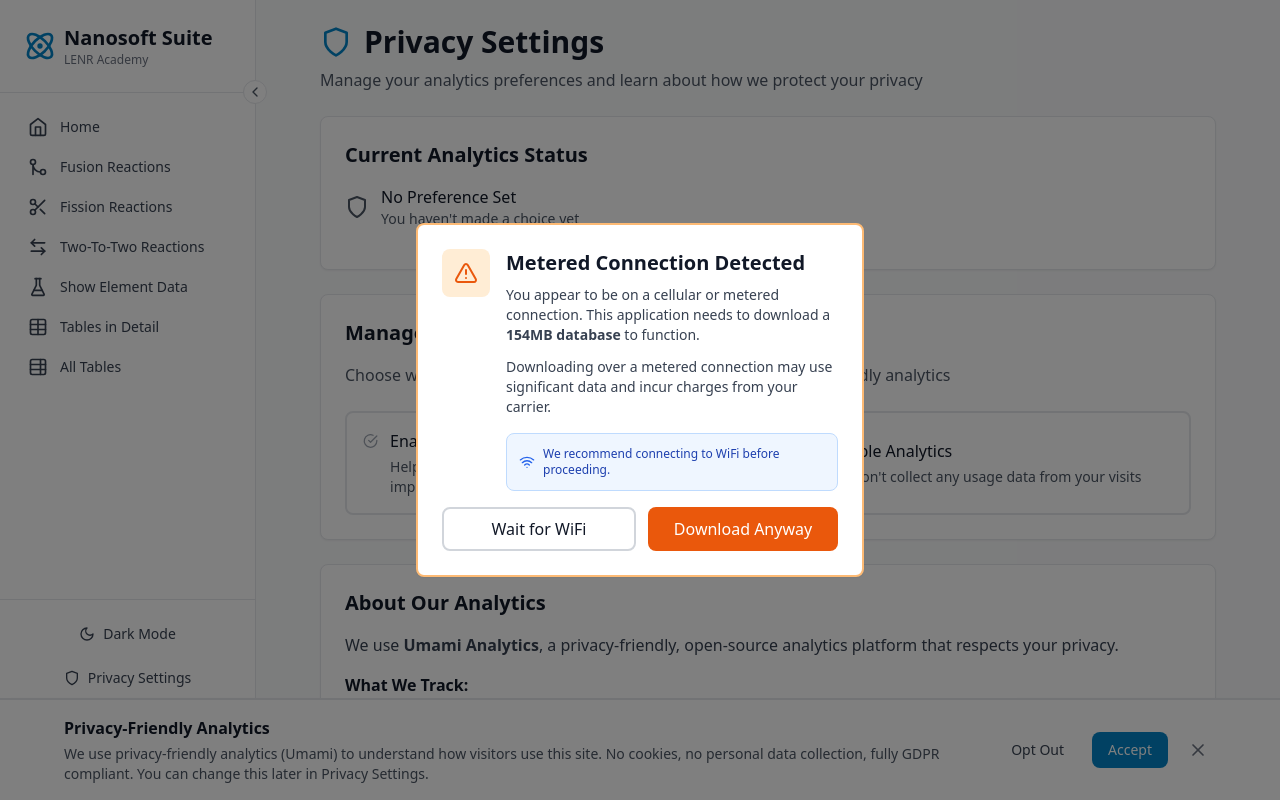
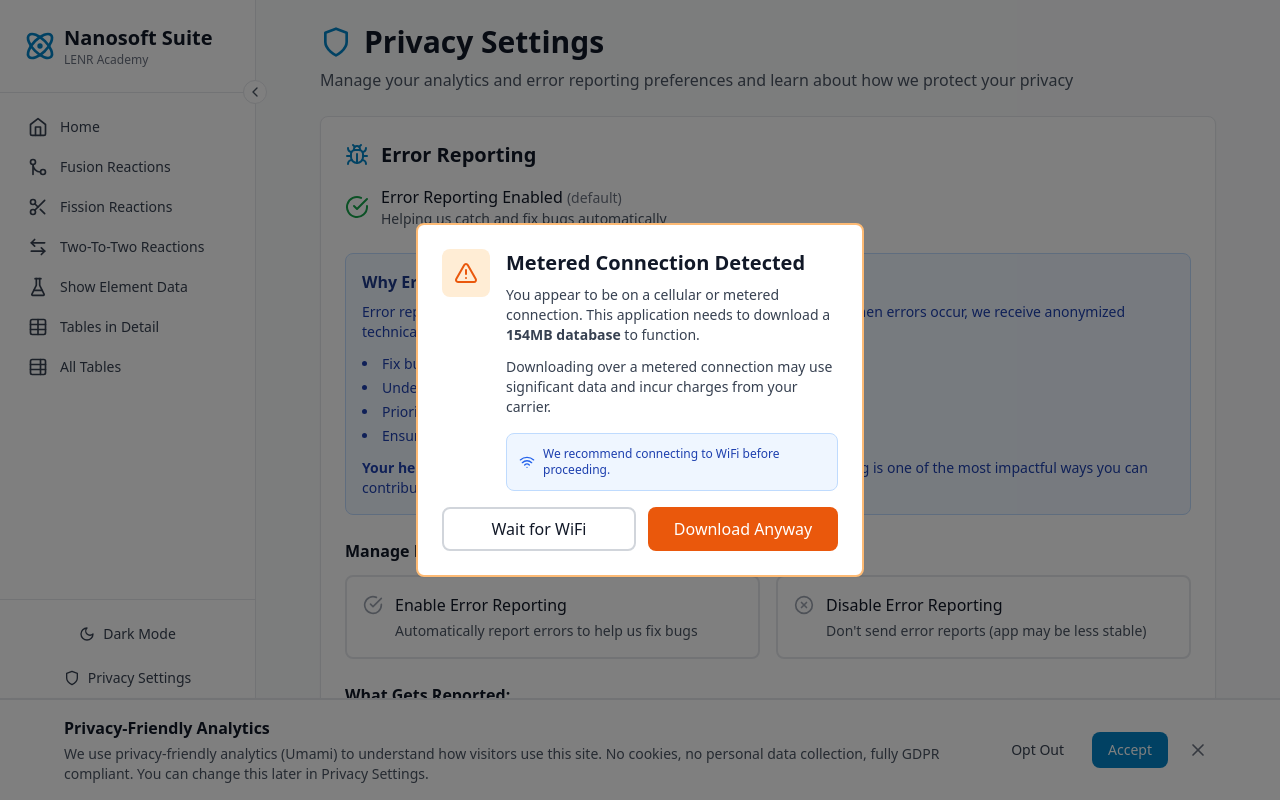
Before and after one commit to muniprasad1999/lenr.academy, a React (Vite) app: page /privacy in a window 1280 px wide. Shown: the top 800 px of the page. Built offline with nearby package versions, Linux system fonts and the light colour scheme.

Commit message:
chore: add error reporting settings

```diff
--- a/src/main.tsx
+++ b/src/main.tsx
@@ -5,8 +5,10 @@ import App from './App.tsx'
 import './index.css'
 
 // Initialize Sentry for error tracking
-// Only initialize if DSN is provided (production environment)
-if (import.meta.env.VITE_SENTRY_DSN) {
+// Only initialize if DSN is provided (production environment) AND user hasn't explicitly declined
+const errorReportingConsent = localStorage.getItem('lenr-error-reporting-consent')
+// Default to enabled unless user explicitly declined
+if (import.meta.env.VITE_SENTRY_DSN && errorReportingConsent !== 'declined') {
   Sentry.init({
     dsn: import.meta.env.VITE_SENTRY_DSN,
     environment: import.meta.env.MODE, // 'development' or 'production'
--- a/src/pages/PrivacyPreferences.tsx
+++ b/src/pages/PrivacyPreferences.tsx
@@ -1,17 +1,22 @@
 import { useState, useEffect } from 'react'
-import { Shield, CheckCircle, XCircle, RefreshCw } from 'lucide-react'
+import { Shield, CheckCircle, XCircle, RefreshCw, Bug } from 'lucide-react'
 
 const ANALYTICS_CONSENT_KEY = 'lenr-analytics-consent'
+const ERROR_REPORTING_CONSENT_KEY = 'lenr-error-reporting-consent'
 
 export default function PrivacyPreferences() {
   const [consent, setConsent] = useState<string | null>(null)
+  const [errorReportingConsent, setErrorReportingConsent] = useState<string | null>(null)
   const [hasChanged, setHasChanged] = useState(false)
+  const [errorReportingChanged, setErrorReportingChanged] = useState(false)
   const [showReloadMessage, setShowReloadMessage] = useState(false)
 
   useEffect(() => {
-    // Load current consent state
+    // Load current consent states
     const current = localStorage.getItem(ANALYTICS_CONSENT_KEY)
+    const errorCurrent = localStorage.getItem(ERROR_REPORTING_CONSENT_KEY)
     setConsent(current)
+    setErrorReportingConsent(errorCurrent)
   }, [])
 
   const handleConsentChange = (newConsent: 'accepted' | 'declined') => {
@@ -28,12 +33,22 @@ export default function PrivacyPreferences() {
     }
   }
 
+  const handleErrorReportingChange = (newConsent: 'accepted' | 'declined') => {
+    localStorage.setItem(ERROR_REPORTING_CONSENT_KEY, newConsent)
+    setErrorReportingConsent(newConsent)
+    setErrorReportingChanged(true)
+    // Error reporting changes require page reload
+    setShowReloadMessage(true)
+  }
+
   const handleReload = () => {
     window.location.reload()
   }
 
   const isEnabled = consent === 'accepted'
   const isDisabled = consent === 'declined'
+  const errorReportingEnabled = errorReportingConsent === 'accepted'
+  const errorReportingDisabled = errorReportingConsent === 'declined'
 
   return (
     <div className="max-w-4xl mx-auto">
@@ -45,15 +60,173 @@ export default function PrivacyPreferences() {
           </h1>
         </div>
         <p className="text-gray-600 dark:text-gray-400">
-          Manage your analytics preferences and learn about how we protect your privacy
+          Manage your analytics and error reporting preferences and learn about how we protect your privacy
         </p>
       </div>
 
+      {/* Reload Message - shown when any changes require reload */}
+      {showReloadMessage && (
+        <div className="mb-6 p-4 bg-blue-50 dark:bg-blue-900/20 border border-blue-200 dark:border-blue-800 rounded-lg">
+          <p className="text-sm text-blue-800 dark:text-blue-300 mb-3">
+            To apply your changes, please reload the page.
+          </p>
+          <button
+            onClick={handleReload}
+            className="flex items-center gap-2 px-4 py-2 bg-blue-600 text-white rounded-lg hover:bg-blue-700 transition-colors text-sm font-medium"
+          >
+            <RefreshCw className="w-4 h-4" />
+            Reload Page Now
+          </button>
+        </div>
+      )}
+
+      {/* Error Reporting Section */}
+      <div className="card p-6 mb-6">
+        <div className="flex items-center gap-3 mb-4">
+          <Bug className="w-6 h-6 text-primary-600" />
+          <h2 className="text-xl font-semibold text-gray-900 dark:text-white">
+            Error Reporting
+          </h2>
+        </div>
+
         {/* Current Status */}
-      <div className="card p-6 mb-6">
+        <div className="mb-6">
+          <div className="flex items-center gap-3 mb-4">
+            {errorReportingDisabled ? (
+              <>
+                <XCircle className="w-6 h-6 text-gray-600" />
+                <div>
+                  <p className="font-medium text-gray-900 dark:text-white">Error Reporting Disabled</p>
+                  <p className="text-sm text-gray-600 dark:text-gray-400">
+                    Errors won't be reported to our development team
+                  </p>
+                </div>
+              </>
+            ) : (
+              <>
+                <CheckCircle className="w-6 h-6 text-green-600" />
+                <div>
+                  <p className="font-medium text-gray-900 dark:text-white">
+                    Error Reporting Enabled {!errorReportingEnabled && <span className="text-sm font-normal text-gray-500 dark:text-gray-400">(default)</span>}
+                  </p>
+                  <p className="text-sm text-gray-600 dark:text-gray-400">
+                    Helping us catch and fix bugs automatically
+                  </p>
+                </div>
+              </>
+            )}
+          </div>
+
+          {errorReportingChanged && (
+            <div className="p-3 bg-green-50 dark:bg-green-900/20 border border-green-200 dark:border-green-800 rounded-lg">
+              <p className="text-sm text-green-800 dark:text-green-300">
+                ✓ Your error reporting preference has been saved
+              </p>
+            </div>
+          )}
+        </div>
+
+        {/* Why Error Reporting Matters */}
+        <div className="mb-6 p-4 bg-blue-50 dark:bg-blue-900/20 border border-blue-200 dark:border-blue-800 rounded-lg">
+          <h3 className="font-semibold text-blue-900 dark:text-blue-300 mb-2">
+            Why Error Reporting is Critical
+          </h3>
+          <p className="text-sm text-blue-800 dark:text-blue-300 mb-3">
+            Error reporting helps us identify and fix bugs that affect your experience. When errors occur, we receive anonymized technical details that help us:
+          </p>
+          <ul className="list-disc list-inside space-y-1 text-sm text-blue-800 dark:text-blue-300">
+            <li>Fix bugs faster and improve stability</li>
+            <li>Understand which features need improvement</li>
+            <li>Prioritize development based on real issues</li>
+            <li>Ensure the app works correctly for all users</li>
+          </ul>
+          <p className="text-sm text-blue-800 dark:text-blue-300 mt-3">
+            <strong>Your help makes this project better for everyone!</strong> Enabling error reporting is one of the most impactful ways you can contribute to LENR Academy's success.
+          </p>
+        </div>
+
+        {/* Error Reporting Preferences */}
+        <div className="mb-6">
+          <h3 className="font-semibold text-gray-900 dark:text-white mb-3">
+            Manage Error Reporting
+          </h3>
+          <div className="grid sm:grid-cols-2 gap-4">
+            <button
+              onClick={() => handleErrorReportingChange('accepted')}
+              className={`p-4 border-2 rounded-lg transition-all ${
+                errorReportingEnabled
+                  ? 'border-primary-600 bg-primary-50 dark:bg-primary-900/20'
+                  : 'border-gray-200 dark:border-gray-700 hover:border-primary-300 dark:hover:border-primary-700'
+              }`}
+              aria-pressed={errorReportingEnabled}
+            >
+              <div className="flex items-start gap-3">
+                <CheckCircle className={`w-5 h-5 mt-0.5 ${errorReportingEnabled ? 'text-primary-600' : 'text-gray-400'}`} />
+                <div className="text-left">
+                  <p className={`font-medium mb-1 ${errorReportingEnabled ? 'text-primary-700 dark:text-primary-400' : 'text-gray-900 dark:text-white'}`}>
+                    Enable Error Reporting
+                  </p>
+                  <p className="text-sm text-gray-600 dark:text-gray-400">
+                    Automatically report errors to help us fix bugs
+                  </p>
+                </div>
+              </div>
+            </button>
+
+            <button
+              onClick={() => handleErrorReportingChange('declined')}
+              className={`p-4 border-2 rounded-lg transition-all ${
+                errorReportingDisabled
+                  ? 'border-gray-600 bg-gray-50 dark:bg-gray-800'
+                  : 'border-gray-200 dark:border-gray-700 hover:border-gray-400 dark:hover:border-gray-600'
+              }`}
+              aria-pressed={errorReportingDisabled}
+            >
+              <div className="flex items-start gap-3">
+                <XCircle className={`w-5 h-5 mt-0.5 ${errorReportingDisabled ? 'text-gray-600' : 'text-gray-400'}`} />
+                <div className="text-left">
+                  <p className={`font-medium mb-1 ${errorReportingDisabled ? 'text-gray-700 dark:text-gray-300' : 'text-gray-900 dark:text-white'}`}>
+                    Disable Error Reporting
+                  </p>
+                  <p className="text-sm text-gray-600 dark:text-gray-400">
+                    Don't send error reports (app may be less stable)
+                  </p>
+                </div>
+              </div>
+            </button>
+          </div>
+        </div>
+
+        {/* What Gets Reported */}
+        <div>
+          <h3 className="font-semibold text-gray-900 dark:text-white mb-2">What Gets Reported:</h3>
+          <ul className="list-disc list-inside space-y-1 text-sm text-gray-700 dark:text-gray-300">
+            <li>Error messages and stack traces</li>
+            <li>Browser type and version</li>
+            <li>Page URL (query parameters scrubbed)</li>
+            <li>App version and release info</li>
+          </ul>
+          <h3 className="font-semibold text-gray-900 dark:text-white mt-4 mb-2">What's NOT Reported:</h3>
+          <ul className="list-disc list-inside space-y-1 text-sm text-gray-700 dark:text-gray-300">
+            <li>Personal information or IP addresses</li>
+            <li>Search queries or form inputs</li>
+            <li>Session recordings or screenshots</li>
+            <li>Any identifiable user data</li>
+          </ul>
+          <p className="text-sm text-gray-600 dark:text-gray-400 mt-4">
+            We use <strong>Sentry</strong> with EU hosting for GDPR compliance. All data is anonymized and used solely for debugging purposes.
+          </p>
+        </div>
+      </div>
+
+      {/* Analytics Section */}
+      <div className="card p-6">
         <h2 className="text-xl font-semibold text-gray-900 dark:text-white mb-4">
-          Current Analytics Status
+          Analytics
         </h2>
+
+        {/* Current Status */}
+        <div className="mb-6">
           <div className="flex items-center gap-3 mb-4">
             {isEnabled ? (
               <>
@@ -91,36 +264,17 @@ export default function PrivacyPreferences() {
           {hasChanged && (
             <div className="p-3 bg-green-50 dark:bg-green-900/20 border border-green-200 dark:border-green-800 rounded-lg">
               <p className="text-sm text-green-800 dark:text-green-300">
-              ✓ Your preference has been saved
+                ✓ Your analytics preference has been saved
               </p>
-          </div>
-        )}
-
-        {showReloadMessage && (
-          <div className="mt-4 p-4 bg-blue-50 dark:bg-blue-900/20 border border-blue-200 dark:border-blue-800 rounded-lg">
-            <p className="text-sm text-blue-800 dark:text-blue-300 mb-3">
-              To activate analytics, please reload the page.
-            </p>
-            <button
-              onClick={handleReload}
-              className="flex items-center gap-2 px-4 py-2 bg-blue-600 text-white rounded-lg hover:bg-blue-700 transition-colors text-sm font-medium"
-            >
-              <RefreshCw className="w-4 h-4" />
-              Reload Page Now
-            </button>
             </div>
           )}
         </div>
 
-      {/* Change Preferences */}
-      <div className="card p-6 mb-6">
-        <h2 className="text-xl font-semibold text-gray-900 dark:text-white mb-4">
-          Manage Your Preferences
-        </h2>
-        <p className="text-gray-600 dark:text-gray-400 mb-6">
-          Choose whether to help us improve the site by allowing privacy-friendly analytics
-        </p>
-
+        {/* Analytics Preferences */}
+        <div className="mb-6">
+          <h3 className="font-semibold text-gray-900 dark:text-white mb-3">
+            Manage Analytics
+          </h3>
           <div className="grid sm:grid-cols-2 gap-4">
             <button
               onClick={() => handleConsentChange('accepted')}
@@ -138,7 +292,7 @@ export default function PrivacyPreferences() {
                     Enable Analytics
                   </p>
                   <p className="text-sm text-gray-600 dark:text-gray-400">
-                  Help us understand how visitors use the site to improve the experience
+                    Help us understand how visitors use the site
                   </p>
                 </div>
               </div>
@@ -160,7 +314,7 @@ export default function PrivacyPreferences() {
                     Disable Analytics
                   </p>
                   <p className="text-sm text-gray-600 dark:text-gray-400">
-                  We won't collect any usage data from your visits
+                    Don't collect usage data from your visits
                   </p>
                 </div>
               </div>
@@ -169,10 +323,6 @@ export default function PrivacyPreferences() {
         </div>
 
         {/* About Analytics */}
-      <div className="card p-6">
-        <h2 className="text-xl font-semibold text-gray-900 dark:text-white mb-4">
-          About Our Analytics
-        </h2>
         <div className="space-y-4 text-gray-700 dark:text-gray-300">
           <p>
             We use <strong>Umami Analytics</strong>, a privacy-friendly, open-source analytics platform that respects your privacy.
```
Lines whose indentation alone changed are shown as unchanged.
